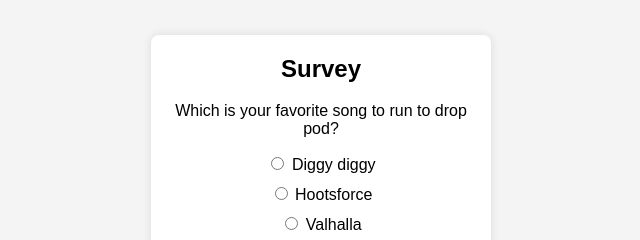
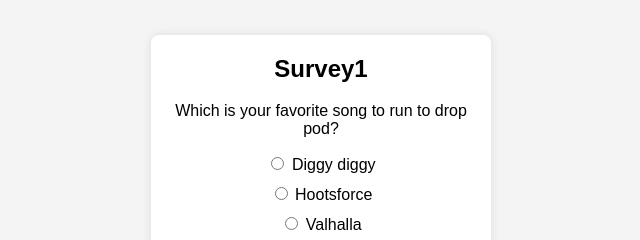
Before and after one commit to szymanmi/szymanmi.github.io, a plain HTML site: page index.html in a window 1280 px wide. Shown: the part 223-463 px from the top of the page, 319-959 px from the left. Drawn offline with Linux system fonts and the light colour scheme.

Commit message:
Update index.html

```diff
--- a/index.html
+++ b/index.html
@@ -8,7 +8,7 @@
 </head>
 <body>
     <div class="survey-section">
-        <h2>Survey</h2>
+        <h2>Survey1</h2>
         <p>Which is your favorite song to run to drop pod?</p>
         <form id="survey-form">
             <div>
```
